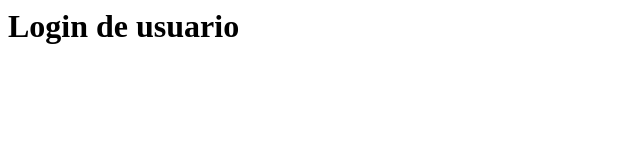
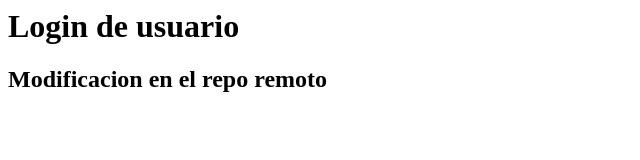
Before and after one commit to SebastianSinchon/Portfolio-Frontend, a plain HTML site: page index.html in a window 1280 px wide. Shown: the whole page, without its empty margins (0-640 px from the left). Drawn offline with Linux system fonts and the light colour scheme.

Commit message:
Update index.html

```diff
--- a/index.html
+++ b/index.html
@@ -1 +1,2 @@
 <h1>Login de usuario</h1>
+<h2>Modificacion en el repo remoto</h2>
```
